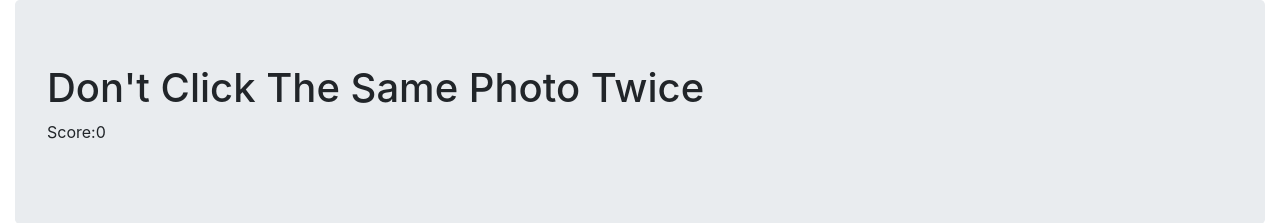
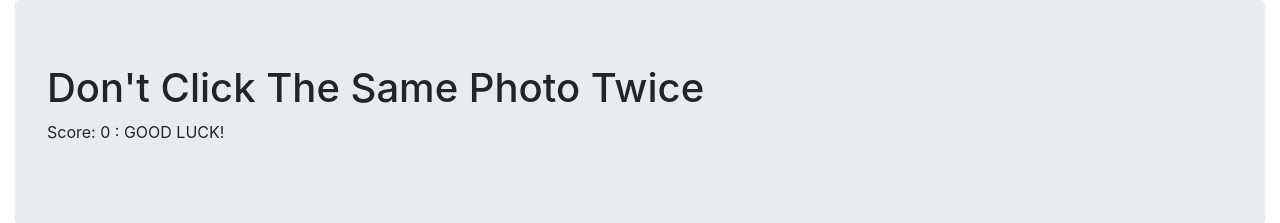
Before and after one commit to DAnMaN15726/Klickena, a React (Create React App) app: page / in a window 1280 px wide. Shown: the top 223 px of the page. Built offline with nearby package versions, Linux system fonts and the light colour scheme.

Commit message:
Finished the application. Worked in a message in the jumbotron that updates as per correct/incorrect answer.

```diff
--- a/src/App.js
+++ b/src/App.js
@@ -7,7 +7,12 @@ import {Card, verdict} from "./components/card";
 import Jumbotron from "./components/Jumbotron"
 import characters from "./characters.json"
 
+let number = -2;
 const array = [];
+let answer;
+let newGame = 0;
+
+
 const arrayLinks = () => (
 
   characters.map((info, index) => {
@@ -22,12 +27,41 @@ const arrayLinks = () => (
 );
 arrayLinks()
 
+export const scor = () => {
+  number+=1
+
+  if( number === 0 ){
+    answer = "GOOD LUCK!"
+  }
+  else if(number === 10){
+    answer = "WOMBOOOO COMBOOOO!"
+  }
+
+  else{
+    answer = "CORRECT!"
+  }
+
+  return number;
+}
+
+
+
+
+
+
+
+
+
+
+
+
 const App = () => (
 
 
   <div className = "container-fluid">
     <Jumbotron
-      score = {0}
+      score = {scor()}
+      correct = {answer}
     />
 
 
@@ -70,6 +104,23 @@ randomize()
 
 
 
+export const reInit = () => {
+  newGame++
+  number = -2
+
+  ReactDOM.render(App(), document.getElementById('root'));
+
+
+
+
+
+}
+
+
+
+
+
+
 
 
 
--- a/src/components/Jumbotron.js
+++ b/src/components/Jumbotron.js
@@ -3,6 +3,7 @@ import PropTypes from "prop-types";
 
 const propTypes = {
     score: PropTypes.integer,
+    correct: PropTypes.string
 
 
 }
@@ -10,11 +11,12 @@ const propTypes = {
 
 
 const Jumbotron = ({
-    score
+    score,
+    correct
 }) =>(
     <div className="jumbotron">
         <h1>Don't Click The Same Photo Twice</h1>
-        <p>Score:{score}</p>
+        <p>Score: {score}        : {correct}</p>
     </div>
 
 
--- a/src/components/card.js
+++ b/src/components/card.js
@@ -1,6 +1,6 @@
 import React from "react";
 import PropTypes from "prop-types";
-import {randomize} from '../App.js'
+import {randomize,reInit} from '../App.js'
 
 let choices = [];
 
@@ -37,14 +37,19 @@ const handle = (event) => {
 
 
     choices.push(event.target.src)
-    const temp = [];
+    let temp = [];
     console.log(choices)
 
     for (let i = 0; i < choices.length; i++){
         let holder = choices[i];
 
         if (temp.indexOf(holder) !== -1){
+            temp = [];
+            choices = [];
+            reInit();
+
             verdict(true);
+            break;
         }
         temp.push(holder);
 
```
